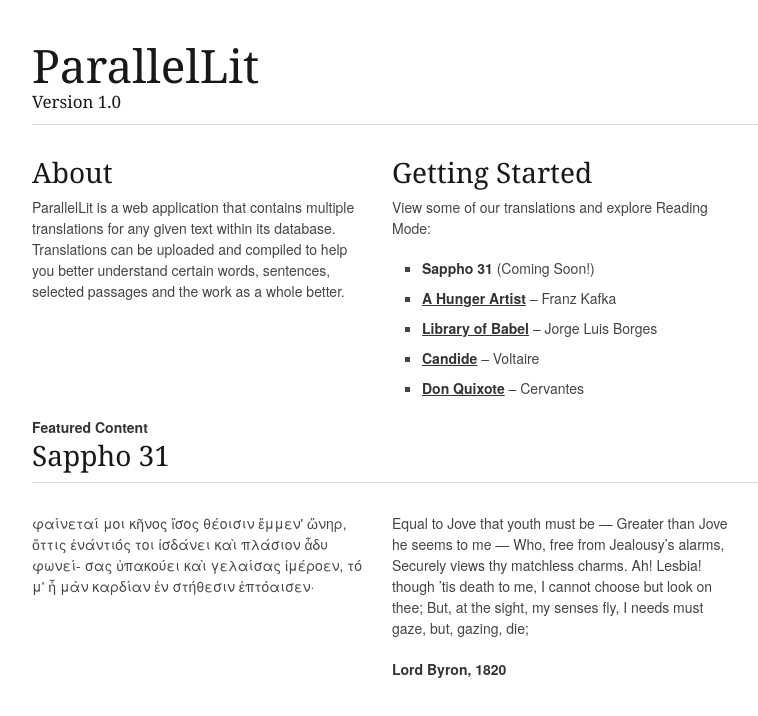
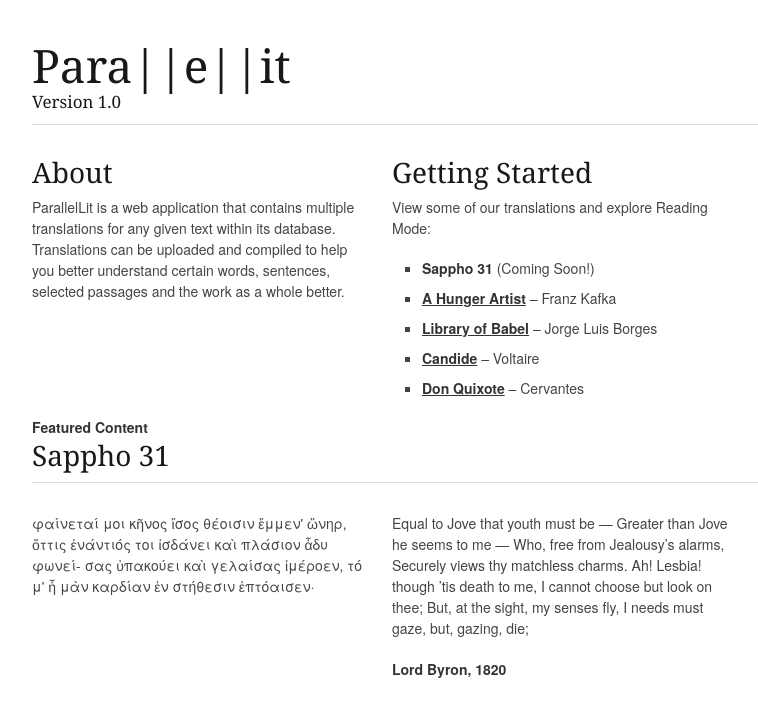
Before and after one commit to parallellit/parallellit.me, a plain HTML site: page index.html in a window 1280 px wide. Shown: the whole page, without its empty margins (138-896 px from the left). Drawn offline with Linux system fonts and the light colour scheme.

Commit message:
Update index.html

```diff
--- a/index.html
+++ b/index.html
@@ -55,7 +55,7 @@
 
 	<div class="container">
 		<div class="sixteen columns">
-			<h1 class="remove-bottom" style="margin-top: 40px">ParallelLit</h1>
+			<h1 class="remove-bottom" style="margin-top: 40px">Para||e||it</h1>
 			<h5>Version 1.0</h5>
 			<hr />
 		</div>
```
